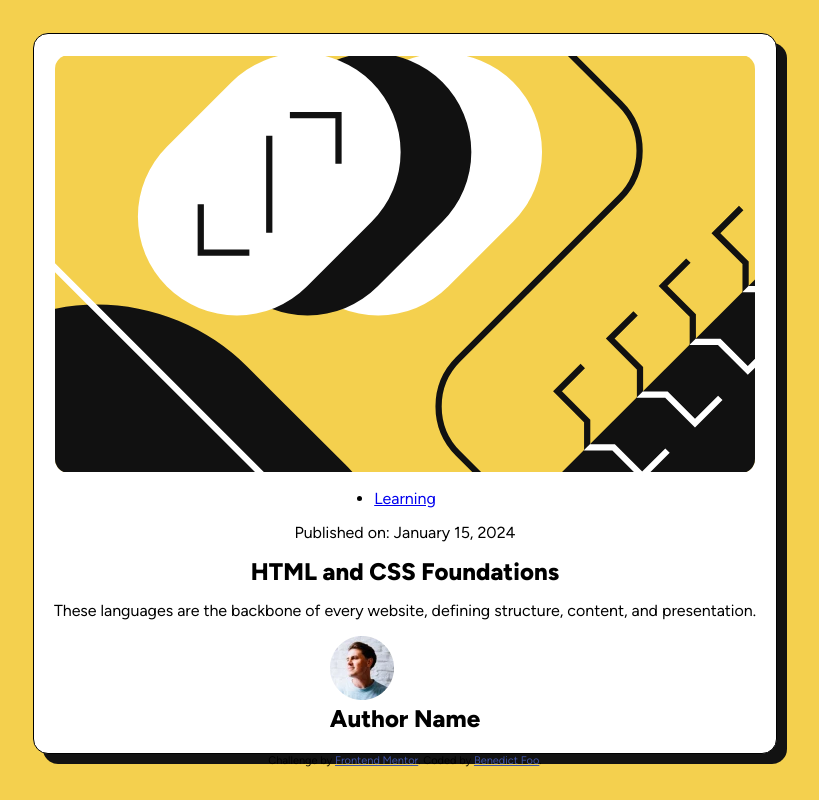
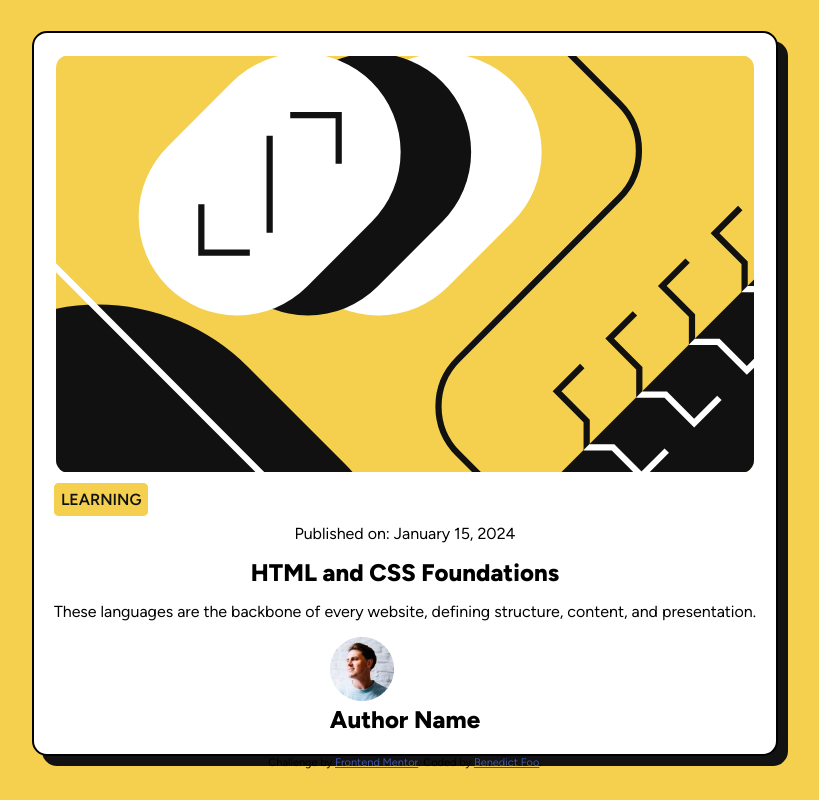
Before and after one commit to bnfcj/blog-preview-card, a plain HTML site: page 1. Blog Preview Card/index.html in a window 1280 px wide. Shown: the whole page, without its empty margins (235-1054 px from the left). Drawn offline with Linux system fonts and the light colour scheme.

Commit message:
beautiful interactive category button

```diff
--- a/1. Blog Preview Card/assets/styles/style.css
+++ b/1. Blog Preview Card/assets/styles/style.css
@@ -27,6 +27,7 @@
 }
 :root {
   --main-background-color: hsl(47, 88%, 63%);
+  --main-background-color-darker: hsl(47, 88%, 50%);
   --white-color: hsl(0, 0%, 100%);
   --grey-color: hsl(0, 0%, 50%);
   --black-color: hsl(0, 0%, 7%);
@@ -59,7 +60,7 @@ body {
   background-color: var(--white-color);
 }
 
-.round-border.blog-img {
+img.blog-img {
   width: 100%;
   border-color: var(--white-color);
 }
@@ -74,9 +75,33 @@ body {
   order: -1;
 }
 
+/* Category Styling */
+.categories {
+  list-style: none;
+  width: 100%;
+  display: flex;
+  gap: 15px;
+}
+.categories a {
+  box-sizing: border-box;
+  text-decoration: none;
+  padding: 5px;
+  background-color: var(--main-background-color);
+  font-weight: 600;
+  color: var(--black-color);
+  text-transform: uppercase;
+  border-radius: 5px;
+  border: 2px solid var(--main-background-color);
+  transition: all 0.5s;
+}
+.categories a:hover,
+.categories a:focus {
+  border: 2px solid var(--black-color);
+  background-color: var(--main-background-color-darker);
+}
 /* Utility-Classes */
 .round-border {
-  border: 1px solid;
+  border: 2px solid;
   border-radius: 15px;
 }
 .visually-hidden {
```
